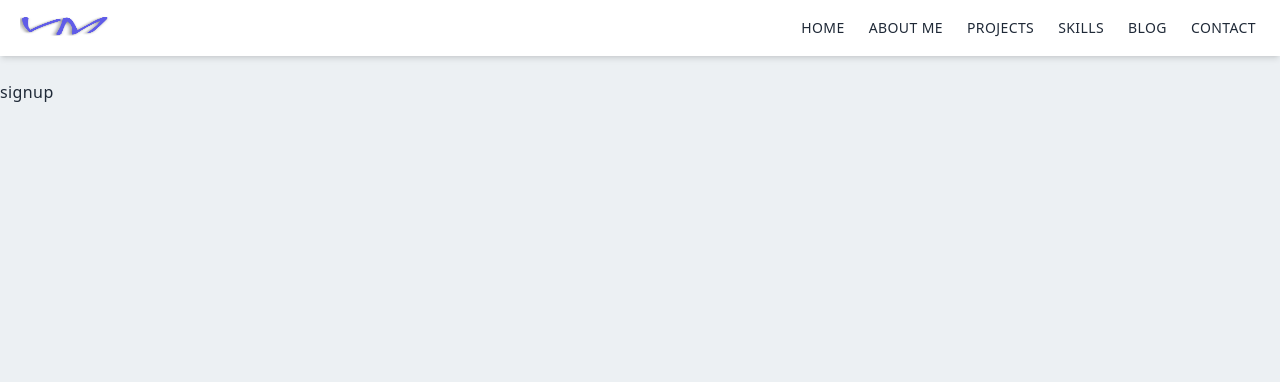
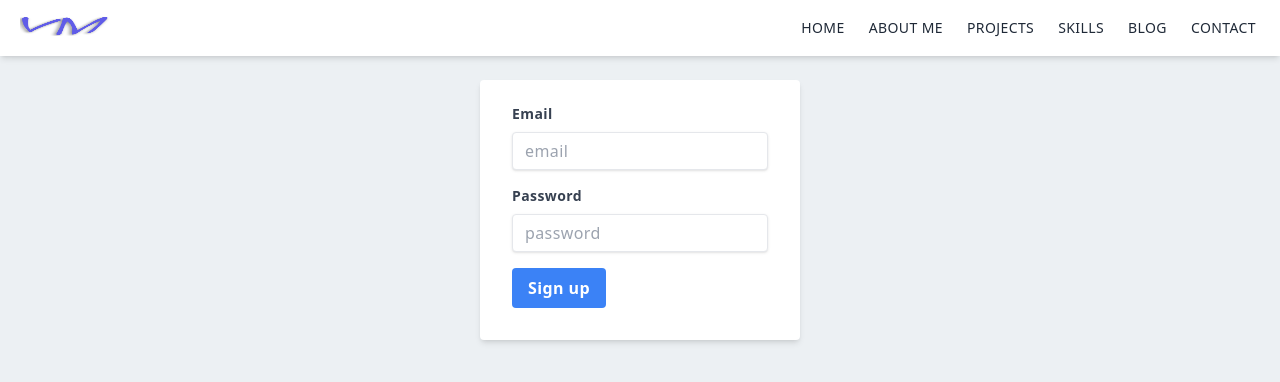
Before and after one commit to valvic66/portfolio-new-site, a Next.js app: page /signup in a window 1280 px wide. Shown: the top 382 px of the page. Built offline with nearby package versions, Linux system fonts and the light colour scheme.

Commit message:
signup page completed

```diff
--- a/components/Navbar.jsx
+++ b/components/Navbar.jsx
@@ -59,12 +59,14 @@ export const Navbar = () => {
             }
           >
             <Link href="/">
+              <div>
                 <Image
                   src="/static/images/logo.png"
                   alt="logo image"
                   width="90"
                   height="20"
                 />
+              </div>
             </Link>
           </div>
           <div className="hidden md:flex">
@@ -95,6 +97,7 @@ export const Navbar = () => {
         <div className="flex justify-between items-center">
           <div className="ml-1 cursor-pointer">
             <Link href="/">
+              <div>
                 <Image
                   src="/static/images/logo.png"
                   alt="logo image"
@@ -102,6 +105,7 @@ export const Navbar = () => {
                   height="20"
                   onClick={handleMenuClose}
                 />
+              </div>
             </Link>
           </div>
         </div>
--- a/pages/api/auth/signup.js
+++ b/pages/api/auth/signup.js
@@ -27,12 +27,7 @@ const CreateUserMutation = gql`
 `;
 
 export default async function handler(req, res) {
-  const {
-    email = 'test@gmail.com',
-    password = 'Test_2022',
-    firstname = 'Vali',
-    lastname = 'Micu',
-  } = req.body;
+  const { email, password, firstname, lastname } = req.body;
 
   if (!email || !password) {
     res.status(400).end();
--- a/pages/index.js
+++ b/pages/index.js
@@ -11,7 +11,7 @@ export default function Home() {
       <Head>
         <title>Vali | Front-End Developer</title>
         <meta name="description" content="Generated by create next app" />
-        <link rel="icon" href="/favicon.ico" />
+        {/* <link rel="icon" href="/favicon.ico" /> */}
       </Head>
       <Main />
       <About />
--- a/pages/signup.js
+++ b/pages/signup.js
@@ -1,14 +1,23 @@
-import React from 'react';
+import React, { useEffect, useState } from 'react';
+import axios from 'axios';
 
 export default function signup() {
-  const signUp = async () => {
+  const [userData, setUserData] = useState({ email: '', password: '' });
+  const [isLoading, setIsLoading] = useState(false);
+
+  const signUp = async (e) => {
+    e.preventDefault();
+
+    const { email, password } = userData;
+
     try {
+      setIsLoading(true);
       const response = await axios({
         method: 'post',
         url: '/api/auth/signup',
         data: {
-          email: 'test@gmail.com',
-          password: 'Test_2022',
+          email,
+          password,
           firstname: 'Vali',
           lastname: 'Micu',
         },
@@ -19,15 +28,79 @@ export default function signup() {
         return;
       }
 
-      console.log({ response });
+      setUserData({ email: '', password: '' });
     } catch (err) {
       console.log('Some error occured during signing up: ', err);
+    } finally {
+      setIsLoading(false);
     }
   };
 
+  const handleChange = (event) => {
+    event.preventDefault();
+
+    setUserData({
+      ...userData,
+      [event.target.name]: event.target.value,
+    });
+  };
+
   return (
-    <button className="pt-20" onClick={signUp}>
-      signup
-    </button>
+    <div className="pt-20 w-full max-w-xs mx-auto">
+      <form
+        className="bg-white shadow-md rounded px-8 pt-6 pb-8 mb-4"
+        autoComplete="off"
+      >
+        <input type="hidden" value="something”" />
+        <div className="mb-4">
+          <label
+            className="block text-gray-700 text-sm font-bold mb-2"
+            htmlFor="email"
+          >
+            Email
+          </label>
+          <input
+            className="shadow appearance-none border rounded w-full py-2 px-3 text-gray-700 leading-tight focus:outline-none focus:shadow-outline"
+            id="email"
+            name="email"
+            placeholder="email"
+            autoFocus
+            required
+            onChange={handleChange}
+            value={userData.email}
+            autoComplete="off"
+          />
+        </div>
+        <div className="mb-4">
+          <label
+            className="block text-gray-700 text-sm font-bold mb-2"
+            htmlFor="password"
+          >
+            Password
+          </label>
+          <input
+            className="shadow appearance-none border rounded w-full py-2 px-3 text-gray-700 leading-tight focus:outline-none focus:shadow-outline"
+            id="password"
+            name="password"
+            placeholder="password"
+            required
+            onChange={handleChange}
+            value={userData.password}
+            autoComplete="off"
+          />
+        </div>
+        <button
+          className="bg-blue-500 hover:bg-blue-700 text-white font-bold py-2 px-4 rounded focus:outline-none focus:shadow-outline flex"
+          type="submit"
+          disabled={!userData.email || !userData.password}
+          onClick={signUp}
+        >
+          {isLoading ? (
+            <div className="mr-2 w-5 h-5 border-l-2 rounded-full animate-spin" />
+          ) : null}
+          Sign up
+        </button>
+      </form>
+    </div>
   );
 }
```
Lines whose indentation alone changed are shown as unchanged.
